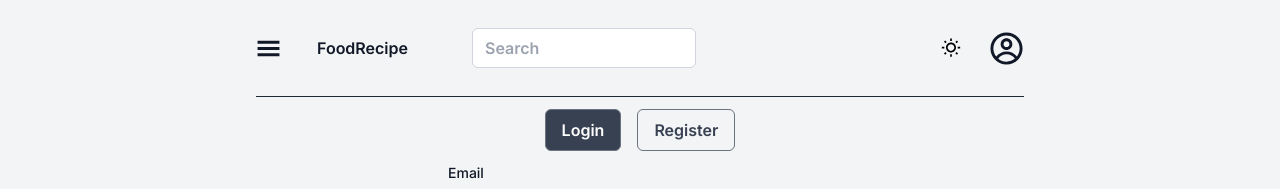
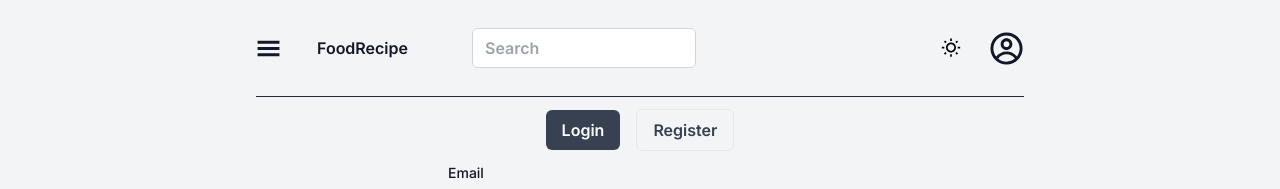
Before and after one commit to ahmetanil1/fr-frontend, a Next.js app: page /login in a window 1280 px wide. Shown: the top 189 px of the page. Built offline with nearby package versions, Linux system fonts and the light colour scheme; no server answers.

Commit message:
Changed design

```diff
--- a/components/login-register/index.js
+++ b/components/login-register/index.js
@@ -19,7 +19,7 @@ function LoginRegister() {
             <Link
                 href="/login"
                 onClick={() => setSelected("login")}
-                className={`px-4 py-2 duration-300 rounded-md border border-gray-500 ${selected === "login" ? "bg-gray-700 text-white" : "bg-gray-100 text-gray-700"
+                className={`px-4 py-2 duration-300 rounded-md  ${selected === "login" ? "bg-gray-700 text-white" : "bg-gray-100 text-gray-700"
                     }`}
             >
                 Login
@@ -27,7 +27,7 @@ function LoginRegister() {
             <Link
                 href="/register"
                 onClick={() => setSelected("register")}
-                className={`px-4 py-2 duration-300 rounded-md border border-gray-500 ${selected === "register" ? "bg-gray-700 text-white" : "bg-gray-100 text-gray-700"
+                className={`px-4 py-2 duration-300 rounded-md border bg-color-3100 ${selected === "register" ? "bg-gray-700 text-white" : "bg-gray-100 text-gray-700"
                     }`}
             >
                 Register
```
